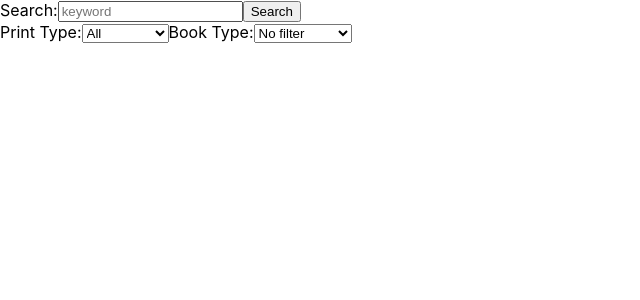
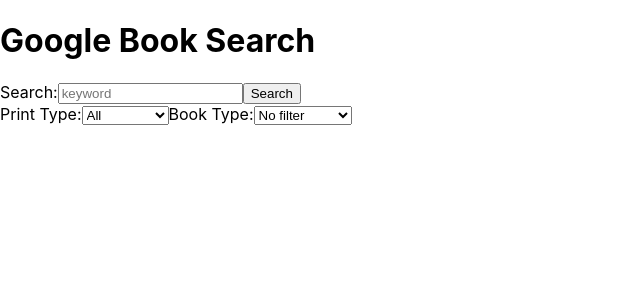
Before and after one commit to thinkful-ei-jaguar/bookSearch-TaylorPJordan, a React (Create React App) app: page / in a window 1280 px wide. Shown: the top 300 px of the page, without its empty margins (0-640 px from the left). Built offline with nearby package versions, Linux system fonts and the light colour scheme.

Commit message:
header component

```diff
--- a/src/App.js
+++ b/src/App.js
@@ -1,12 +1,10 @@
 import React from 'react';
-import SearchBar from './SearchBar/SearchBar';
-import Filter from './Filter/Filter';
+import Header from './Header/Header';
 
 function App() {
   return (
     <>
-      <SearchBar />
-      <Filter />
+      <Header />
     </>
 
   );
--- /dev/null
+++ b/src/Header/Header.js
@@ -0,0 +1,19 @@
+import React, { Component } from 'react';
+import SearchBar from '../SearchBar/SearchBar';
+import Filter from '../Filter/Filter';
+
+class Header extends Component {
+  render(){
+    return(
+      <header>
+        <div className='title' >
+          <h1>Google Book Search</h1>
+        </div>
+        <SearchBar />
+        <Filter />
+      </header>
+    );
+  }
+}
+
+export default Header;
```
Also changed, not shown: 1 other file (tests, documents, lock files or other folders).
